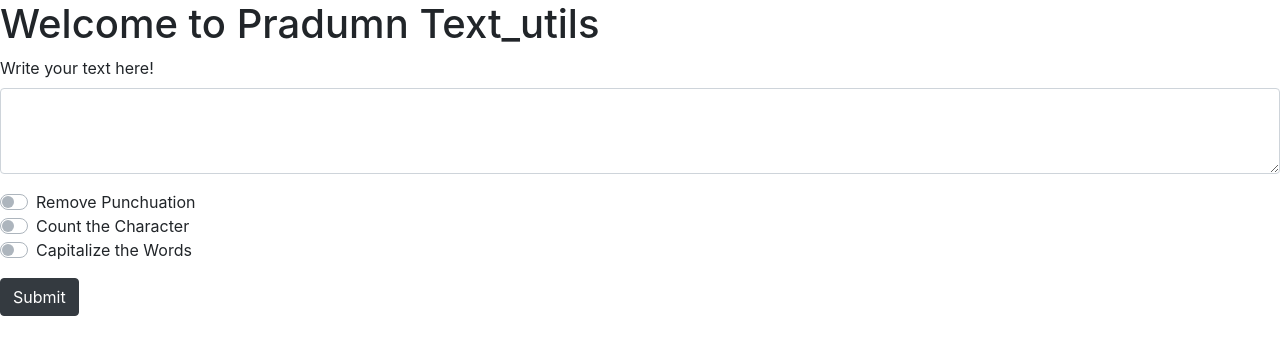
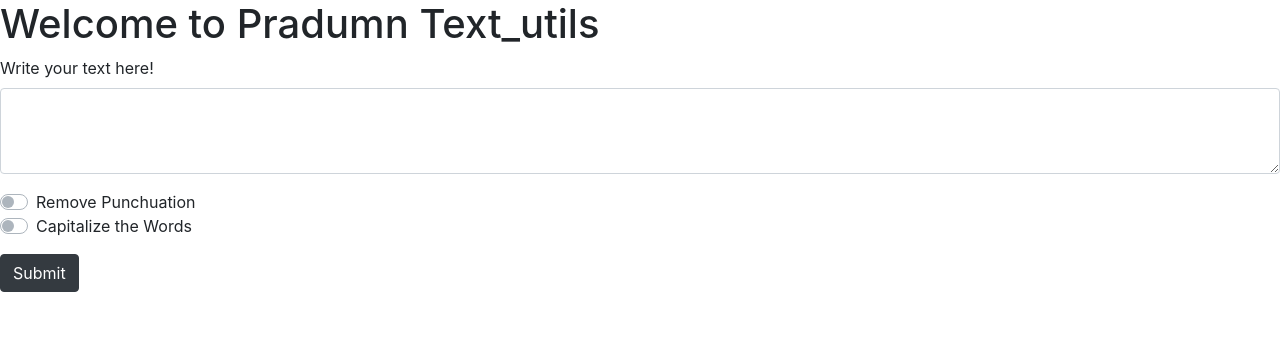
Before and after one commit to Pradumn-Singh-Patel/Django-practice-project, a Django app: page / in a window 1280 px wide. Shown: the part 56-411 px from the top of the page. Run offline with Django 3.2, Linux system fonts and the light colour scheme.

Commit message:
First commit

```diff
--- a/templates/index.html
+++ b/templates/index.html
@@ -60,11 +60,6 @@
 </div>
 
   <div class="custom-control custom-switch">
-  <input type="checkbox" class="custom-control-input" name="char_count" id="customSwitch2">
-  <label class="custom-control-label" for="customSwitch2">Count the Character</label>
-</div>
-
-  <div class="custom-control custom-switch">
   <input type="checkbox" class="custom-control-input" name="upper" id="customSwitch3">
   <label class="custom-control-label" for="customSwitch3">Capitalize the Words</label>
 </div>
@@ -76,10 +71,6 @@
     <script src="https://code.jquery.com/jquery-3.5.1.slim.min.js" integrity="sha384-DfXdz2htPH0lsSSs5nCTpuj/zy4C+OGpamoFVy38MVBnE+IbbVYUew+OrCXaRkfj" crossorigin="anonymous"></script>
     <script src="https://cdn.jsdelivr.net/npm/bootstrap@4.5.3/dist/js/bootstrap.bundle.min.js" integrity="sha384-ho+j7jyWK8fNQe+A12Hb8AhRq26LrZ/JpcUGGOn+Y7RsweNrtN/tE3MoK7ZeZDyx" crossorigin="anonymous"></script>
 
-    <!-- Option 2: jQuery, Popper.js, and Bootstrap JS
-    <script src="https://code.jquery.com/jquery-3.5.1.slim.min.js" integrity="sha384-DfXdz2htPH0lsSSs5nCTpuj/zy4C+OGpamoFVy38MVBnE+IbbVYUew+OrCXaRkfj" crossorigin="anonymous"></script>
-    <script src="https://cdn.jsdelivr.net/npm/popper.js@1.16.1/dist/umd/popper.min.js" integrity="sha384-9/reFTGAW83EW2RDu2S0VKaIzap3H66lZH81PoYlFhbGU+6BZp6G7niu735Sk7lN" crossorigin="anonymous"></script>
-    <script src="https://cdn.jsdelivr.net/npm/bootstrap@4.5.3/dist/js/bootstrap.min.js" integrity="sha384-w1Q4orYjBQndcko6MimVbzY0tgp4pWB4lZ7lr30WKz0vr/aWKhXdBNmNb5D92v7s" crossorigin="anonymous"></script>
-    -->
+
   </body>
 </html>
--- a/textutils/urls.py
+++ b/textutils/urls.py
@@ -21,5 +21,4 @@ urlpatterns = [
     path('admin/', admin.site.urls),
     path('',views.index,name='index'),
     path('analize',views.analize,name='analize')
-    # path('previous',views.previous,name='previous')
 ]
--- a/textutils/views.py
+++ b/textutils/views.py
@@ -1,32 +1,31 @@
-# this is self made
-from django.http import HttpResponse
 from django.shortcuts import render
+from django.shortcuts import HttpResponse
 def index(request):
     params={'name':'Pradumn','place':'Varanasi'}
     return render(request,'index.html',params)
-#     return HttpResponse('''<Button> <a href="http://127.0.0.1:8000/next">Next</Button>''''''<Button> <a href="http://127.0.0.1:8000/previous">Previous</Button>''')
-#     #return HttpResponse('''<Button> <a href="http://127.0.0.1:8000/next">Next</Button>''')
 def analize(request):
     dj_text=request.POST.get('text','default')
-    punchua = request.POST.get('remove_punct', 'off')
-    char_count = request.POST.get('char_count', 'off')
+    remove_punchuation = request.POST.get('remove_punct', 'off')
     upper_case = request.POST.get('upper', 'off')
-    print(punchua)
-    final_text=''
-    if punchua=='on':
+
+    if remove_punchuation=='on':
+        punctuation = '''!()-[]{};:'"\,<>./?@#$%^&*_~'''
+        final_text = ''
         for i in dj_text:
-         punct = '''!()-[]{};:'"\,<>./?@#$%^&*_~'''
-         if i not in punct:
-             final_text+=i
+            if i not in punctuation:
+                final_text+=i
+        params = {'name': 'Pradumn', 'text': final_text}
+        dj_text = final_text
 
 
-    if char_count=='on':
-        count=len(final_text)
-    duplicate=''
     if upper_case=='on':
-        for i in final_text:
-            duplicate+=i.upper()
-    params={'name':'Pradumn singh patel','text':final_text,'count':count,'upper_case':duplicate}
-    return render(request,'analize.html',params)
-# def previous(request):
-#     return HttpResponse("previous <a href='/'>back</a>")
+        final_text = ''
+        for i in dj_text:
+            final_text+=i.upper()
+        params={'name':'Pradumn','text':final_text}
+
+
+    if remove_punchuation=='off' and upper_case=='off':
+        return HttpResponse('<h1>Error</h1>')
+
+    return render(request, 'analize.html', params)
```
Also changed, not shown: templates/analize.html (+0 -12 lines).
